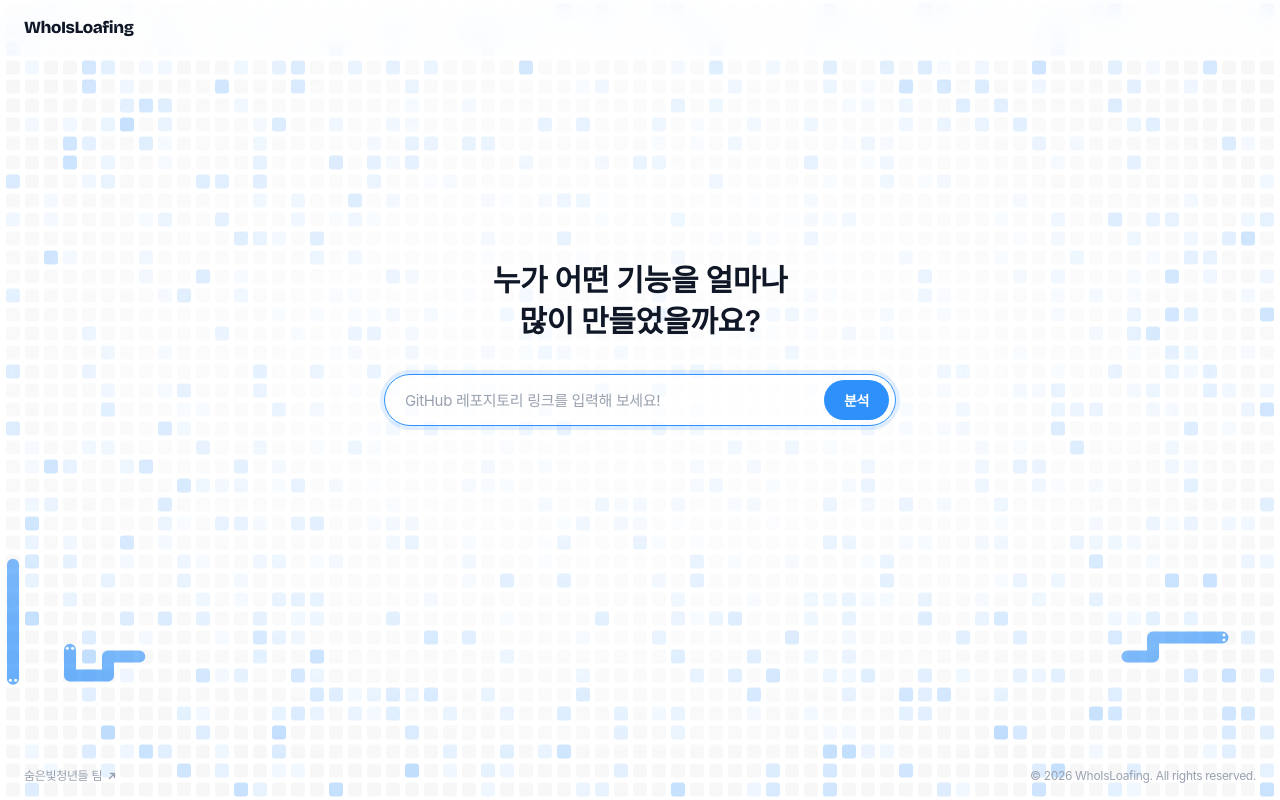
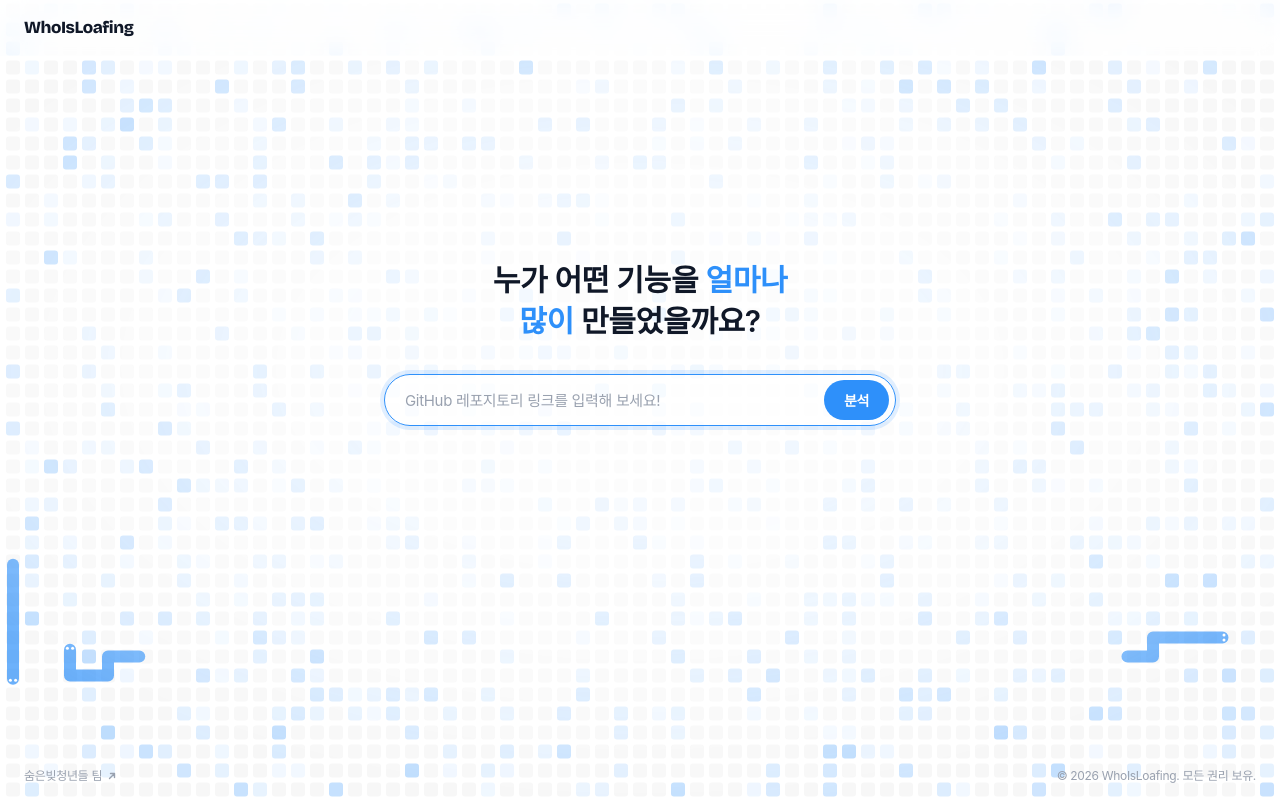
Before and after one commit to hiddenlightyouth/whoisloafing, a React (Vite) app: page / in a window 1280 px wide. Built offline with nearby package versions, Linux system fonts and the light colour scheme; no server answers; a web font is replaced by a local one.

Commit message:
feat: 타이틀 등장 효과 추가, 저작권 문구와 팀 이름 수정

```diff
--- a/src/components/Hero.tsx
+++ b/src/components/Hero.tsx
@@ -1,16 +1,67 @@
+import { useEffect, useState } from 'react'
 import { ContributionBackdrop } from './ContributionBackdrop'
 import { RepoInput } from './RepoInput'
+
+/** 타이틀을 어절 단위로 나눠요. focus가 있는 어절은 차례로 메인 컬러로 물들어요. */
+const TITLE_WORDS: { text: string; focus?: number }[] = [
+  { text: '누가', focus: 0 },
+  { text: '어떤', focus: 1 },
+  { text: '기능을', focus: 1 },
+  { text: '얼마나', focus: 2 },
+  { text: '많이', focus: 2 },
+  { text: '만들었을까요?' },
+]
+const FOCUS_COUNT = 3
+const FOCUS_INTERVAL_MS = 1800
+const WORD_STAGGER_MS = 80
+
+function Title() {
+  const [focus, setFocus] = useState(-1)
+
+  // 어절이 모두 나타난 뒤부터 "누가", "어떤 기능을", "얼마나 많이"를 차례로 짚어요.
+  useEffect(() => {
+    if (window.matchMedia('(prefers-reduced-motion: reduce)').matches) return
+    let interval: ReturnType<typeof setInterval> | undefined
+    const start = setTimeout(() => {
+      setFocus(0)
+      interval = setInterval(() => setFocus((current) => (current + 1) % FOCUS_COUNT), FOCUS_INTERVAL_MS)
+    }, TITLE_WORDS.length * WORD_STAGGER_MS + 500)
+    return () => {
+      clearTimeout(start)
+      clearInterval(interval)
+    }
+  }, [])
+
+  return (
+    <h1
+      aria-label="누가 어떤 기능을 얼마나 많이 만들었을까요?"
+      className="absolute inset-x-0 bottom-full mb-7 text-balance text-center text-[24px] font-semibold leading-snug text-gray-900 sm:mb-8 sm:text-[30px]"
+    >
+      {TITLE_WORDS.map((word, index) => (
+        <span key={index} aria-hidden="true">
+          <span
+            className={`inline-block animate-word transition-colors duration-500 ${word.focus === focus ? 'text-brand' : ''}`}
+            style={{ animationDelay: `${index * WORD_STAGGER_MS}ms` }}
+          >
+            {word.text}
+          </span>
+          {index < TITLE_WORDS.length - 1 && ' '}
+        </span>
+      ))}
+    </h1>
+  )
+}
 
 export function Hero({ onSubmit }: { onSubmit: (url: string) => void }) {
   return (
     <main className="relative flex flex-1 items-center justify-center overflow-hidden px-5">
       <ContributionBackdrop />
       {/* 입력창이 화면 정중앙에 오도록, 타이틀은 흐름에서 빼서 입력창 위에 얹어요. */}
-      <div className="relative w-full max-w-lg animate-rise">
-        <h1 className="absolute inset-x-0 bottom-full mb-7 text-balance text-center text-[24px] font-semibold leading-snug text-gray-900 sm:mb-8 sm:text-[30px]">
-          누가 어떤 기능을 얼마나 많이 만들었을까요?
-        </h1>
-        <RepoInput onSubmit={onSubmit} />
+      <div className="relative w-full max-w-lg">
+        <Title />
+        <div className="animate-rise" style={{ animationDelay: '350ms' }}>
+          <RepoInput onSubmit={onSubmit} />
+        </div>
       </div>
 
       <footer className="absolute inset-x-0 bottom-0 flex items-center justify-between gap-3 whitespace-nowrap px-4 pb-[max(1rem,env(safe-area-inset-bottom))] text-[11px] text-gray-400 sm:px-6 sm:text-xs">
@@ -20,12 +71,12 @@ export function Hero({ onSubmit }: { onSubmit: (url: string) => void }) {
           rel="noreferrer"
           className="inline-flex items-center gap-1 transition-colors hover:text-gray-700"
         >
-          숨은빛청년들 팀
+          숨은빚청년들 팀
           <svg viewBox="0 0 12 12" fill="none" stroke="currentColor" strokeWidth="1.4" className="size-3" aria-hidden="true">
             <path d="M3.5 8.5l5-5M4.5 3.5h4v4" strokeLinecap="round" strokeLinejoin="round" />
           </svg>
         </a>
-        <span>© 2026 WhoIsLoafing. All rights reserved.</span>
+        <span>© 2026 WhoIsLoafing. 모든 권리 보유.</span>
       </footer>
     </main>
   )
--- a/src/index.css
+++ b/src/index.css
@@ -14,6 +14,7 @@
   --animate-typing: typing 1.2s ease-in-out infinite;
   --animate-rise: rise 0.28s ease-out both;
   --animate-shimmer: shimmer 1.8s linear infinite;
+  --animate-word: word 0.6s cubic-bezier(0.2, 0.7, 0.2, 1) both;
 
   @keyframes typing {
     0%,
@@ -25,6 +26,19 @@
     30% {
       opacity: 1;
       transform: translateY(-3px);
+    }
+  }
+
+  @keyframes word {
+    from {
+      opacity: 0;
+      transform: translateY(10px);
+      filter: blur(8px);
+    }
+    to {
+      opacity: 1;
+      transform: translateY(0);
+      filter: blur(0);
     }
   }
 
```
Also changed, not shown: 1 other file (tests, documents, lock files or other folders).
